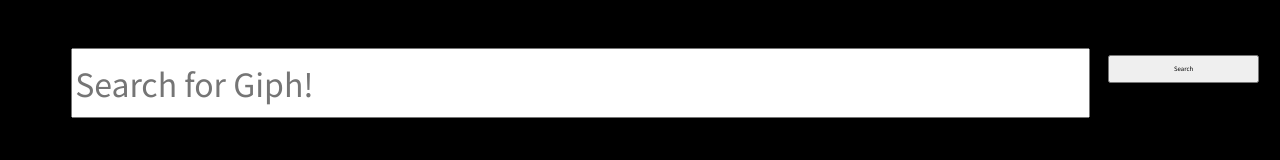
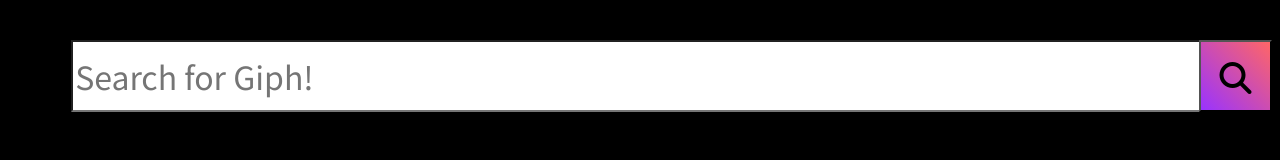
Before and after one commit to Sergio16T/Giphy-App-API, a plain HTML site: page index.html in a window 1280 px wide. Drawn offline with Linux system fonts and the light colour scheme.

Commit message:
added fa fa-search and edited styles 9/17

```diff
--- a/index.html
+++ b/index.html
@@ -6,11 +6,12 @@
     <meta http-equiv="X-UA-Compatible" content="ie=edge">
     <title>Document</title>
     <link rel="stylesheet" href="styles.css">
+    <script src="https://kit.fontawesome.com/b0ebdd2ca1.js"></script>
 </head>
 <body>
     <div class ="search-bar">
         <input type ="text" id="search" placeholder="Search for Giph!">
-        <button type="button" id ="fetch-button">Search</button>
+        <button type="button" id ="fetch-button"><i class ="fa fa-search"></i></button>
     </div>
     <div class="img-container">
 
--- a/styles.css
+++ b/styles.css
@@ -8,6 +8,10 @@ body {
     height: 100%;
     background-color: black;
 }
+.img-container{
+    text-align: center;
+    margin-top:50px;
+}
 img {
     height: auto;
     width: 25vh;
@@ -16,28 +20,27 @@ img {
 input {
     font-family: 'Noto Sans KR', sans-serif;
     float: left;
-    width: 80%;
-    height: 8vh;
+    width: 100%;
     margin-left: 5%;
     font-size: 2em;
+    border-right:none;
 
 }
 button {
     font-family: 'Noto Sans KR', sans-serif;
     cursor: pointer;
     float: right;
-    width: 12%;
-    padding: 1.5em;
-    margin-right: 1%;
-    margin-top: 1.5em;
-    font-size: .3em;
+    width: 80px;
+    font-size: 2em;
+    background: linear-gradient(45deg, rgb(153, 51, 255) 0%, rgb(255, 102, 102) 100%);
 
 
 }
 .search-bar{
     margin-top: 5vh;
     position: relative;
-    display: inline-block;
+    /*display: inline-block; */
+    display: flex;
     width:100%;
-    height:10vh;
+    height:9vh;
 }
```
